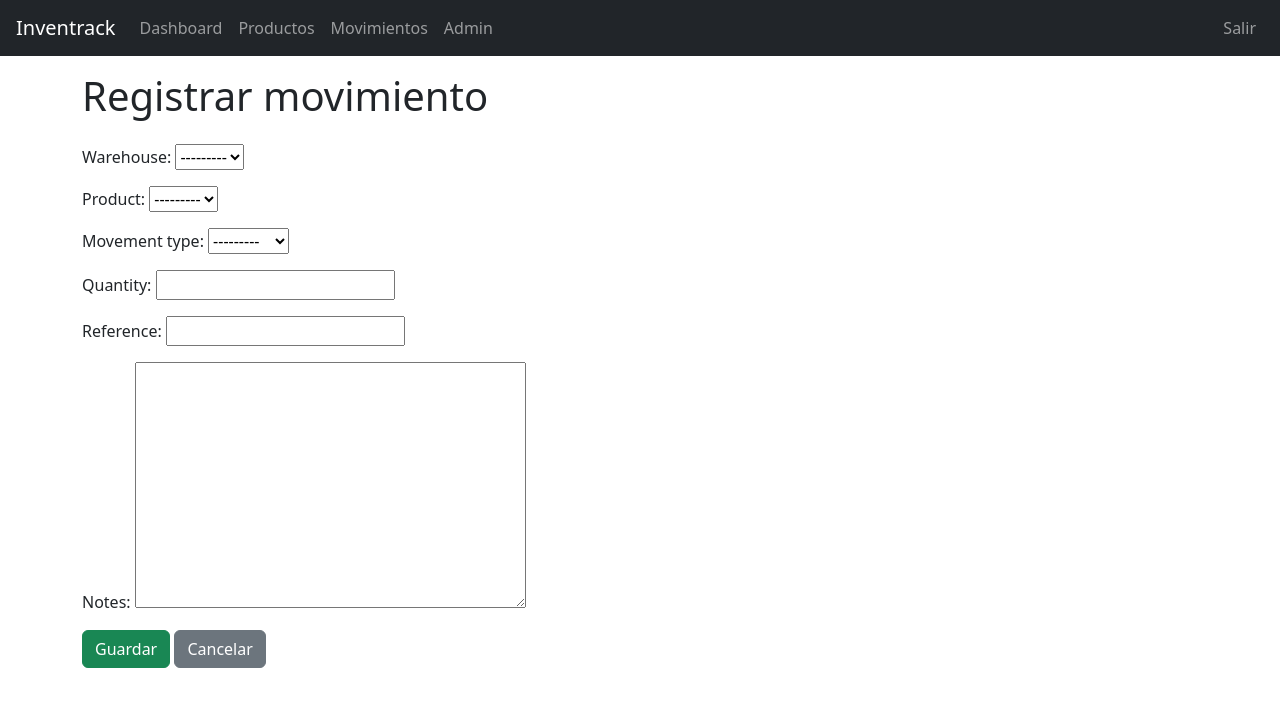
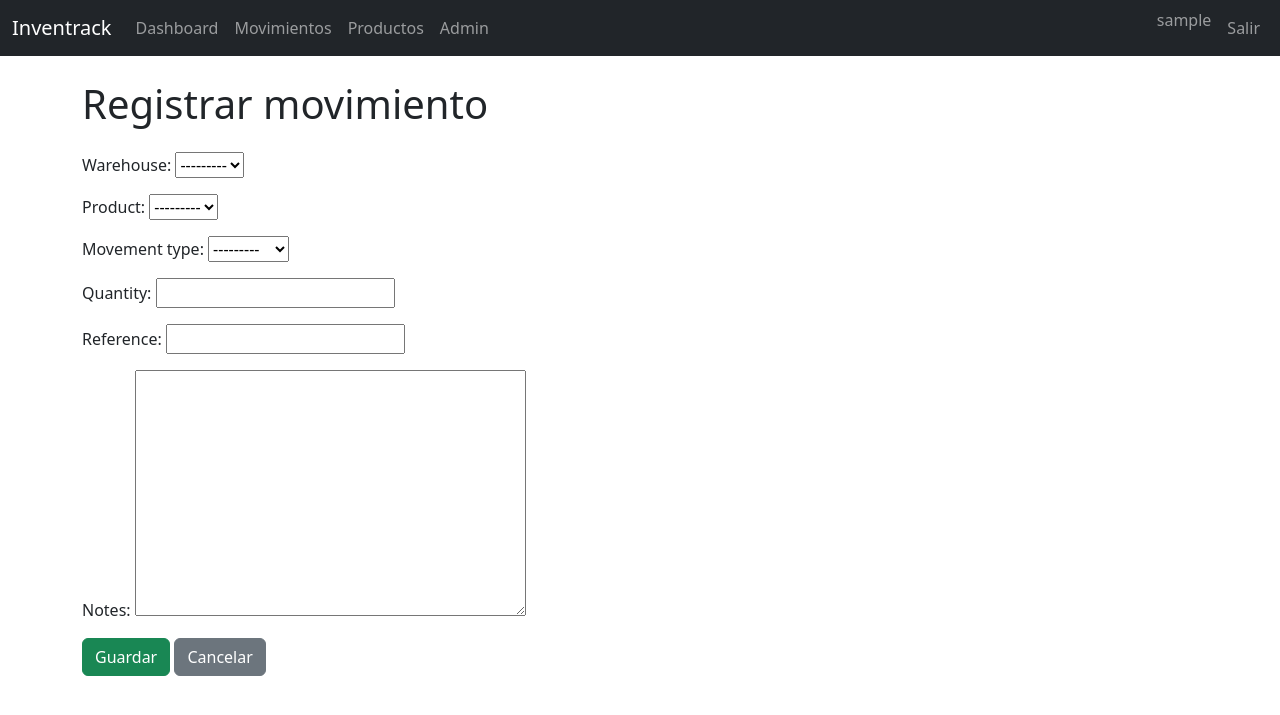
Before and after one commit to PARAG0B/servidores, a Django app: page /movements/new/ in a window 1280 px wide. Shown: the top 715 px of the page. Run offline with Django 5.2, Linux system fonts and the light colour scheme; the visitor is signed in with stand-in values (Sample User, id 1); data that the repository does not hold is empty.

Commit message:
Estabilizar vistas y URLs de Inventrack (dashboard, movimientos, productos)

```diff
--- a/inventory/forms.py
+++ b/inventory/forms.py
@@ -5,10 +5,10 @@ from .models import Product, Movement
 class MovementForm(forms.ModelForm):
     class Meta:
         model = Movement
-        fields = "__all__"   # usamos todos los campos del modelo Movement
+        fields = "__all__"
 
 
 class ProductForm(forms.ModelForm):
     class Meta:
         model = Product
-        fields = "__all__"   # usamos todos los campos del modelo Product
+        fields = "__all__"
--- a/inventory/templates/inventory/base.html
+++ b/inventory/templates/inventory/base.html
@@ -1,41 +1,55 @@
-<!DOCTYPE html>
+{% load static %}
+<!doctype html>
 <html lang="es">
 <head>
     <meta charset="utf-8">
-    <title>Inventrack</title>
+    <title>{% block title %}Inventrack{% endblock %}</title>
+
     <link
       href="https://cdn.jsdelivr.net/npm/bootstrap@5.3.3/dist/css/bootstrap.min.css"
       rel="stylesheet"
     >
 </head>
 <body>
-<nav class="navbar navbar-dark bg-dark navbar-expand-lg">
-  <a class="navbar-brand ms-3" href="{% url 'dashboard' %}">Inventrack</a>
-  <div class="collapse navbar-collapse">
-    <ul class="navbar-nav me-auto">
-      <li class="nav-item"><a class="nav-link" href="{% url 'dashboard' %}">Dashboard</a></li>
-      <li class="nav-item"><a class="nav-link" href="{% url 'product_list' %}">Productos</a></li>
-      <li class="nav-item"><a class="nav-link" href="{% url 'movement_list' %}">Movimientos</a></li>
-      <li class="nav-item"><a class="nav-link" href="/admin/">Admin</a></li>
-    </ul>
-    <ul class="navbar-nav ms-auto me-3">
-      <li class="nav-item"><a class="nav-link" href="{% url 'logout' %}">Salir</a></li>
-    </ul>
+<nav class="navbar navbar-expand-lg navbar-dark bg-dark mb-4">
+  <div class="container-fluid">
+    <a class="navbar-brand" href="{% url 'dashboard' %}">Inventrack</a>
+    <div class="collapse navbar-collapse">
+      <ul class="navbar-nav me-auto">
+        <li class="nav-item">
+          <a class="nav-link" href="{% url 'dashboard' %}">Dashboard</a>
+        </li>
+        <li class="nav-item">
+          <a class="nav-link" href="{% url 'movement_list' %}">Movimientos</a>
+        </li>
+        <li class="nav-item">
+          <a class="nav-link" href="{% url 'product_list' %}">Productos</a>
+        </li>
+        <li class="nav-item">
+          <a class="nav-link" href="/admin/">Admin</a>
+        </li>
+      </ul>
+      <ul class="navbar-nav ms-auto">
+        {% if user.is_authenticated %}
+          <li class="nav-item">
+            <span class="navbar-text me-2">{{ user.username }}</span>
+          </li>
+          <li class="nav-item">
+            <a class="nav-link" href="{% url 'logout' %}">Salir</a>
+          </li>
+        {% else %}
+          <li class="nav-item">
+            <a class="nav-link" href="{% url 'login' %}">Ingresar</a>
+          </li>
+        {% endif %}
+      </ul>
+    </div>
   </div>
 </nav>
 
-<div class="container mt-3">
-    {% if messages %}
-        {% for message in messages %}
-            <div class="alert alert-{{ message.tags }} mb-2">
-                {{ message }}
-            </div>
-        {% endfor %}
-    {% endif %}
-</div>
-
-<div class="container mb-4">
-    {% block content %}{% endblock %}
+<div class="container">
+  {% block content %}
+  {% endblock %}
 </div>
 
 </body>
--- a/inventory/urls.py
+++ b/inventory/urls.py
@@ -1,7 +1,5 @@
 from django.urls import path
 from . import views
-
-app_name = "inventory"
 
 urlpatterns = [
     # Dashboard
@@ -10,17 +8,12 @@ urlpatterns = [
     # Movimientos
     path("movements/", views.movement_list, name="movement_list"),
     path("movements/new/", views.movement_create, name="movement_create"),
-    path("movements/export/", views.movement_export_csv, name="movement_export_csv"),
+    path("movements/export/", views.movement_export_csv, name="movement_export"),
 
-    # Productos (historial por producto)
+    # Productos
     path("products/", views.product_list, name="product_list"),
-    path("products/<int:pk>/", views.product_detail, name="product_detail"),
     path("products/new/", views.product_create, name="product_create"),
     path("products/<int:pk>/edit/", views.product_update, name="product_update"),
     path("products/<int:pk>/delete/", views.product_delete, name="product_delete"),
-
-    # Historial por producto
     path("products/<int:pk>/history/", views.product_history, name="product_history"),
-
-
 ]
--- a/inventory/views.py
+++ b/inventory/views.py
@@ -1,19 +1,15 @@
-import csv
-
-from django.contrib import messages
 from django.contrib.auth.decorators import login_required
-from django.core.exceptions import ValidationError
 from django.db.models import Sum
 from django.http import HttpResponse
 from django.shortcuts import get_object_or_404, redirect, render
+import csv
 
+from .models import Stock, Movement, Product
 from .forms import MovementForm, ProductForm
-from .models import Movement, Product, Stock
-
 
 @login_required
 def dashboard(request):
-    # Totales por producto
+    # Totales por producto (tabla 1)
     totals = (
         Stock.objects
         .select_related("product")
@@ -22,10 +18,11 @@ def dashboard(request):
         .order_by("product__name")
     )
 
-    # Detalle por bodega
+    # Detalle por bodega (tabla 2)
     stocks = (
         Stock.objects
         .select_related("warehouse", "product")
+        .all()
         .order_by("warehouse__name", "product__name")
     )
 
@@ -35,102 +32,58 @@ def dashboard(request):
     }
     return render(request, "inventory/dashboard.html", context)
 
-
-@login_required
 def movement_list(request):
     movements = (
         Movement.objects
-        .select_related("warehouse", "product")
-        .order_by("-id")[:100]
+        .select_related("warehouse", "product", "user")
+        .order_by("-created_at")
     )
     return render(request, "inventory/movement_list.html", {"movements": movements})
-
 
 @login_required
 def movement_create(request):
     if request.method == "POST":
         form = MovementForm(request.POST)
         if form.is_valid():
-            try:
-                # Aquí se ejecuta Movement.save() con la lógica de stock
-                form.save()
-            except ValidationError as e:
-                form.add_error(None, e.message)
-            else:
-                messages.success(request, "Movimiento registrado correctamente.")
-                return redirect("inventory:movement_list")
+            movement = form.save(commit=False)
+            movement.user = request.user
+            movement.save()   # aquí se actualiza el stock
+            return redirect("movement_list")
     else:
         form = MovementForm()
-
     return render(request, "inventory/movement_form.html", {"form": form})
-
 
 @login_required
 def movement_export_csv(request):
     response = HttpResponse(content_type="text/csv")
-    response["Content-Disposition"] = 'attachment; filename="movimientos_inventrack.csv"'
+    response["Content-Disposition"] = 'attachment; filename="movimientos.csv"'
 
     writer = csv.writer(response)
+    writer.writerow(["Fecha", "Bodega", "Producto", "Tipo", "Cantidad", "Referencia", "Usuario"])
 
-    writer.writerow([
-        "ID",
-        "Fecha / Hora",
-        "Tipo",
-        "Bodega",
-        "Producto",
-        "Cantidad",
-        "Referencia",
-        "Notas",
-    ])
-
-    movements = (
+    qs = (
         Movement.objects
-        .select_related("warehouse", "product")
-        .order_by("-id")
+        .select_related("warehouse", "product", "user")
+        .order_by("-created_at")
     )
 
-    for m in movements:
+    for m in qs:
         writer.writerow([
-            m.id,
-            m.created_at.strftime("%Y-%m-%d %H:%M") if hasattr(m, "created_at") and m.created_at else "",
-            getattr(m, "get_movement_type_display", lambda: m.movement_type)(),
-            str(m.warehouse),
-            str(m.product),
+            m.created_at.strftime("%Y-%m-%d %H:%M"),
+            m.warehouse.name if m.warehouse else "",
+            m.product.name if m.product else "",
+            m.get_movement_type_display(),
             m.quantity,
             m.reference or "",
-            (m.notes or "").replace("\n", " "),
+            m.user.username if m.user else "",
         ])
 
     return response
 
-
 @login_required
 def product_list(request):
     products = Product.objects.all().order_by("name")
-    context = {
-        "products": products,
-    }
-    return render(request, "inventory/product_list.html", context)
-
-
-@login_required
-def product_detail(request, pk):
-    product = get_object_or_404(Product, pk=pk)
-
-    movements = (
-        Movement.objects
-        .filter(product=product)
-        .select_related("warehouse")
-        .order_by("-id")
-    )
-
-    context = {
-        "product": product,
-        "movements": movements,
-    }
-    return render(request, "inventory/product_detail.html", context)
-
-
+    return render(request, "inventory/product_list.html", {"products": products})
 
 @login_required
 def product_create(request):
@@ -156,7 +109,6 @@ def product_update(request, pk):
         form = ProductForm(instance=product)
     return render(request, "inventory/product_form.html", {"form": form, "title": "Editar producto"})
 
-
 @login_required
 def product_delete(request, pk):
     product = get_object_or_404(Product, pk=pk)
@@ -164,7 +116,6 @@ def product_delete(request, pk):
         product.delete()
         return redirect("product_list")
     return render(request, "inventory/product_confirm_delete.html", {"product": product})
-
 
 @login_required
 def product_history(request, pk):
```
